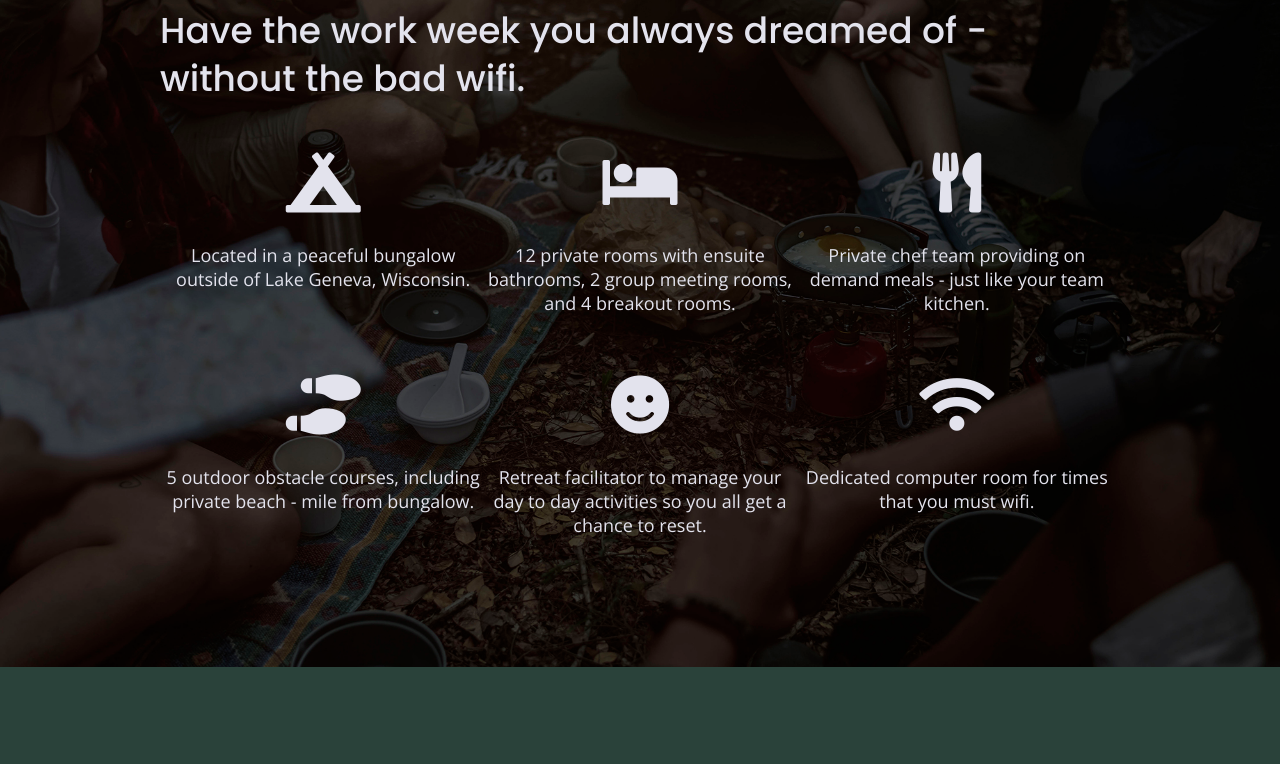
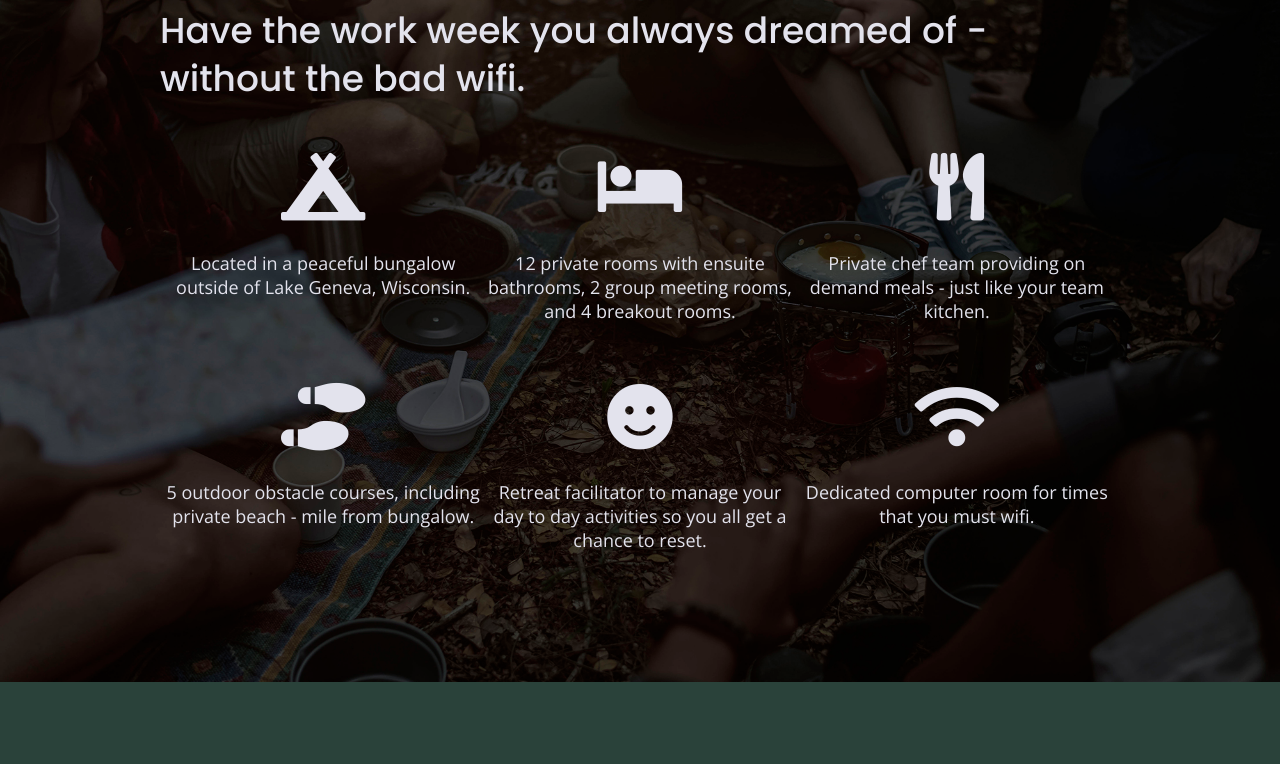
Before and after one commit to shaylapierrard/Unplugged, a website built with Parcel: page index.html in a window 1280 px wide. Shown: the part 1087-1851 px from the top of the page. Built offline with nearby package versions, Linux system fonts and the light colour scheme.

Commit message:
Final small fixes

```diff
--- a/css/main.css
+++ b/css/main.css
@@ -538,7 +538,7 @@ input[type=button] {
     padding: 33px 0;
   }
 
-  header .content-warpper {
+  header .content-wrapper {
     width: 100%;
     justify-content: space-between;
   }
@@ -636,7 +636,7 @@ input[type=button] {
     width: 65%;
   }
 
-  footer.footer-content {
+  footer .footer-content {
     display: flex;
     justify-content: space-between;
     align-items: center;
--- a/index.html
+++ b/index.html
@@ -65,44 +65,44 @@
         <h2>Have the work week you always dreamed of - without the bad wifi.</h2>
         <div class="features-items">
           <article>
-            <p class="fontawesome-icon"></p>
-              <i class="fas fa-campground"></i>
+            <p class="fontawesome-icon">
+              <i class="fas fa-campground"></i></p>
             <p class="feature-items-description">
               Located in a peaceful bungalow outside of Lake Geneva, Wisconsin.
             </p>
           </article>
           <article>
-            <p class="fontawesome-icon"></p>
-              <i class="fas fa-bed"></i>
-            <p class="feature-items-description">
+            <p class="fontawesome-icon">
+              <i class="fas fa-bed"></i></p>
+            <p class="feature-item-description">
               12 private rooms with ensuite bathrooms, 2 group meeting rooms, and 4 breakout rooms.
             </p>
           </article>
           <article>
-            <p class="fontawesome-icon"></p>
-              <i class="fas fa-utensils"></i>
-            <p class="feature-items-description">
+            <p class="fontawesome-icon">
+              <i class="fas fa-utensils"></i></p>
+            <p class="feature-item-description">
               Private chef team providing on demand meals - just like your team kitchen.
             </p>
           </article>
           <article>
-            <p class="fontawesome-icon"></p>
-              <i class="fas fa-shoe-prints"></i>
-            <p class="feature-items-description">
+            <p class="fontawesome-icon">
+              <i class="fas fa-shoe-prints"></i></p>
+            <p class="feature-item-description">
               5 outdoor obstacle courses, including private beach - mile from bungalow.
             </p>
           </article>
           <article>
-            <p class="fontawesome-icon"></p>
-              <i class="fas fa-smile"></i>
-            <p class="feature-items-description">
+            <p class="fontawesome-icon">
+              <i class="fas fa-smile"></i></p>
+            <p class="feature-item-description">
               Retreat facilitator to manage your day to day activities so you all get a chance to reset.
             </p>
           </article>
           <article>
-            <p class="fontawesome-icon"></p>
-               <i class="fas fa-wifi"></i>
-            <p class="feature-items-description">
+            <p class="fontawesome-icon">
+               <i class="fas fa-wifi"></i></p>
+            <p class="feature-item-description">
               Dedicated computer room for times that you must wifi.
             </p>
           </article>
```
Also changed, not shown: about/index.html (+1 -1 lines), faq/index.html (+1 -1 lines).
